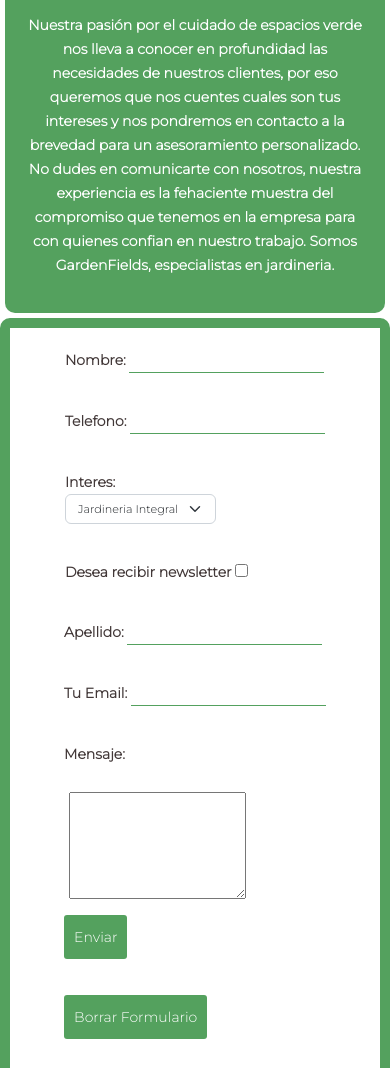
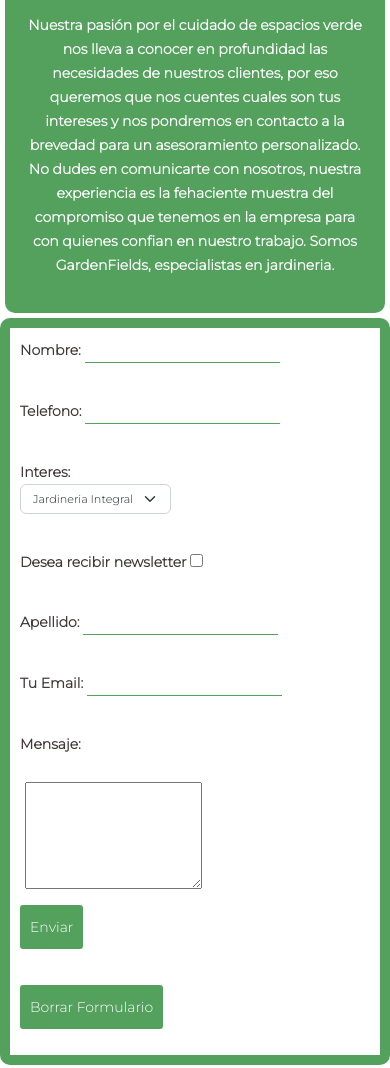
Before and after one commit to xlucasnicolasrodriguez/lucas-projects, a website: page pages/contacto.html in a window 390 px wide. Shown: the part 175-1243 px from the top of the page. Drawn offline with nearby package versions, Linux system fonts and the light colour scheme; a web font is replaced by a local one.

Commit message:
Aplicando Cambios

```diff
--- a/estilos.scss
+++ b/estilos.scss
@@ -900,20 +900,23 @@
         grid-column: 1/2;
         grid-row: 2/3;
         width: 100%;
-        padding: 0.625rem;
         display: grid;
-        grid-template-columns: 1fr;
-        grid-template-rows: 0.5fr 0.5fr;
-        align-items: center;
-        justify-items: center;
+        grid-template-columns: 1fr 1fr;
+        grid-template-rows: 1fr;
     }
     .contacto__fieldset1{
         grid-column: 1/2;
         grid-row: 1/2;
+        border: 10px;
+        border-style: solid;
+        border-color: rgb(84, 161, 94);
     }
     .contacto__fieldset2{
-        grid-column: 1/2;
-        grid-row: 2/3;
+        grid-column: 2/3;
+        grid-row: 1/2;
+        border: 10px;
+        border-style: solid;
+        border-color: rgb(84, 161, 94);
     }
     .contacto__infoDetalles{
         grid-column: 1/2;
@@ -938,6 +941,26 @@
     .form-select{
         font-size: 0.7rem;
     }
+}
+@media (max-width: 460px){
+    .container2 {
+        grid-column: 1/2;
+        grid-row: 2/3;
+        width: 100%;
+        display: grid;
+        grid-template-columns: 1fr;
+        grid-template-rows: .5fr .5fr;
+        }
+        .contacto__fieldset1 {
+        grid-column: 1/2;
+        grid-row: 1/2;
+        border: none;
+        }
+        .contacto__fieldset2 {
+        grid-column: 1/2;
+        grid-row: 2/3;
+        border: none;
+        }
 }
 /*footer*/
 #footer{
```
Also changed, not shown: estilos.css.
